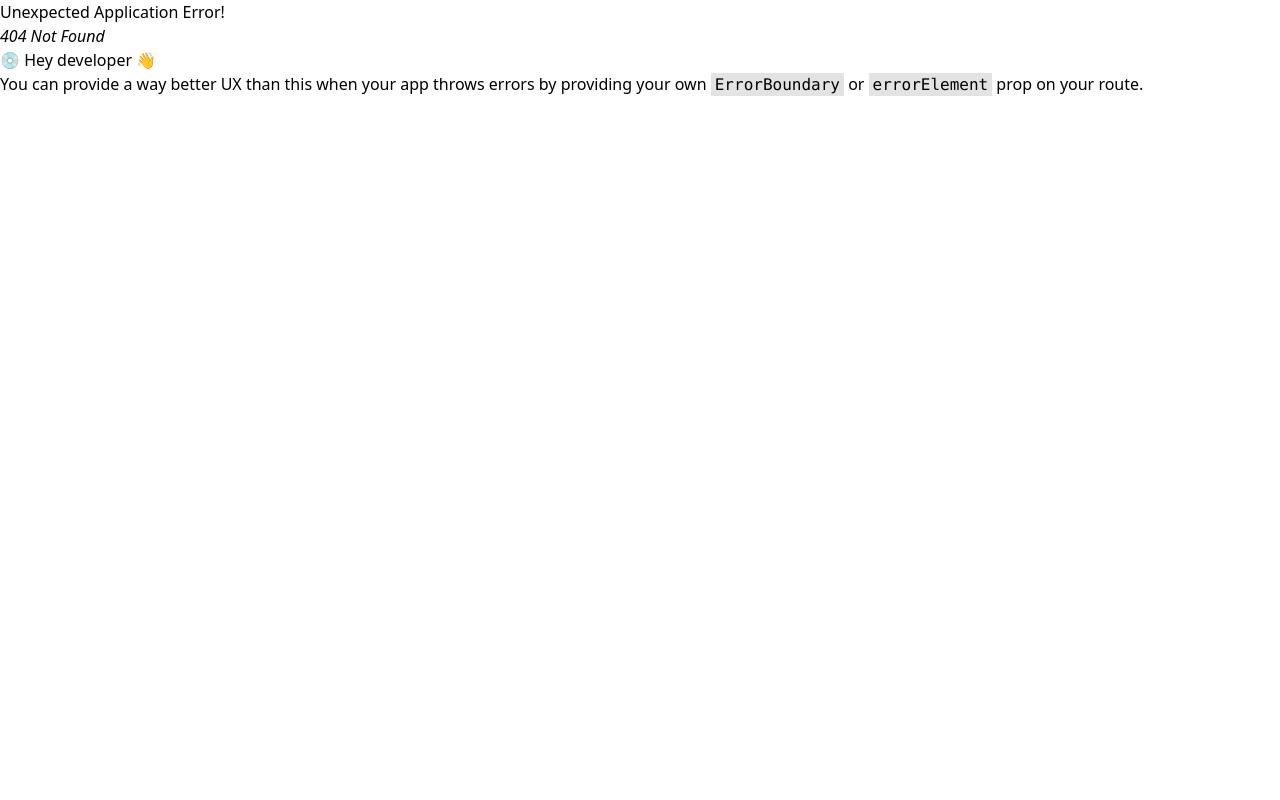
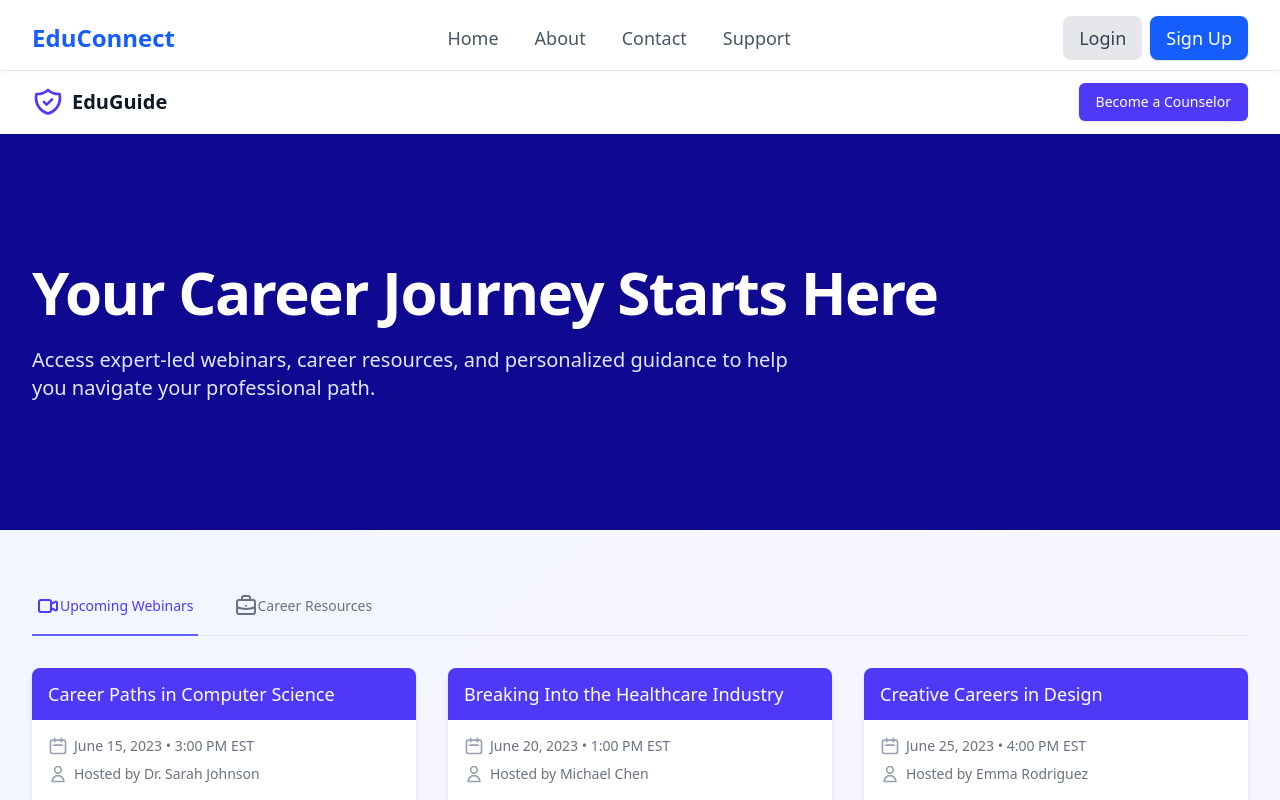
Before and after one commit to Vasundhra-Gupta/SDS, a React (Vite) app in the folder client/: page /counsellor-home in a window 1280 px wide. Before the commit this address had no page. Shown: the top 800 px of the page. Built offline with nearby package versions, Linux system fonts and the light colour scheme.

Commit message:
close to final touch

```diff
--- a/client/src/Pages/CounsellorPage/CounsellorHome.jsx
+++ b/client/src/Pages/CounsellorPage/CounsellorHome.jsx
@@ -2,7 +2,7 @@ import { motion, AnimatePresence } from "framer-motion";
 import { useState } from "react";
 import { useNavigate } from "react-router-dom";
 //counseling webinar page
-export default  function CounselingPlatform  ()  {
+export default  function CounsellorHome  ()  {
   const [activeTab, setActiveTab] = useState("webinars");
   const [showCounselorForm, setShowCounselorForm] = useState(false);
   const [registeredWebinars, setRegisteredWebinars] = useState([]);
--- a/client/src/Pages/index.js
+++ b/client/src/Pages/index.js
@@ -23,6 +23,9 @@ import DonationBankDetails from "./Donations/DonationBankDetails.jsx";
 import DonationInputForm from "./Donations/DonationInputForm.jsx";
 import DonationSuggest from "./Donations/DonationSuggest.jsx";
 import PaymentPage from "./Donations/PaymentPage.jsx";
+
+import CounsellorHome from "./CounsellorPage/CounsellorHome.jsx";
+import CounsellorRegister from "./CounsellorPage/CounsellorRegister.jsx";
 
 import FAQPage from "./FAQPage.jsx";
 import DropoutGuidance from "./DropoutGuidance.jsx";
@@ -52,4 +55,6 @@ export {
     FAQPage,
     DropoutGuidance,
     HowItWorks,
+    CounsellorHome,
+    CounsellorRegister,
 };
--- a/client/src/main.jsx
+++ b/client/src/main.jsx
@@ -34,10 +34,9 @@ import {
     DropoutGuidance,
     HowItWorks,
     SubmissionPage,
+    CounsellorHome,
+    CounsellorRegister,
 } from "./Pages/index.js";
-import CounsellorHome from "./Pages/CounsellorPage/CounsellorHome.jsx";
-import CounsellorRegister from "./Pages/CounsellorPage/CounsellorRegister.jsx";
-import CounselingPlatform from "./Pages/CounsellorPage/CounsellorHome.jsx";
 
 const router = createBrowserRouter(
     createRoutesFromElements(
@@ -75,7 +74,7 @@ const router = createBrowserRouter(
             <Route path="faq" element={<FAQPage />} />
             <Route path="dropout" element={<DropoutGuidance />} />
             {/* <Route path='resources' element={}></Route> */}
-            <Route path="counselling-home" element={<CounselingPlatform/>} />
+            <Route path="counsellor-home" element={<CounsellorHome/>} />
             <Route path="counsellor-register" element={<CounsellorRegister/>} />
         </Route>
     )
```
